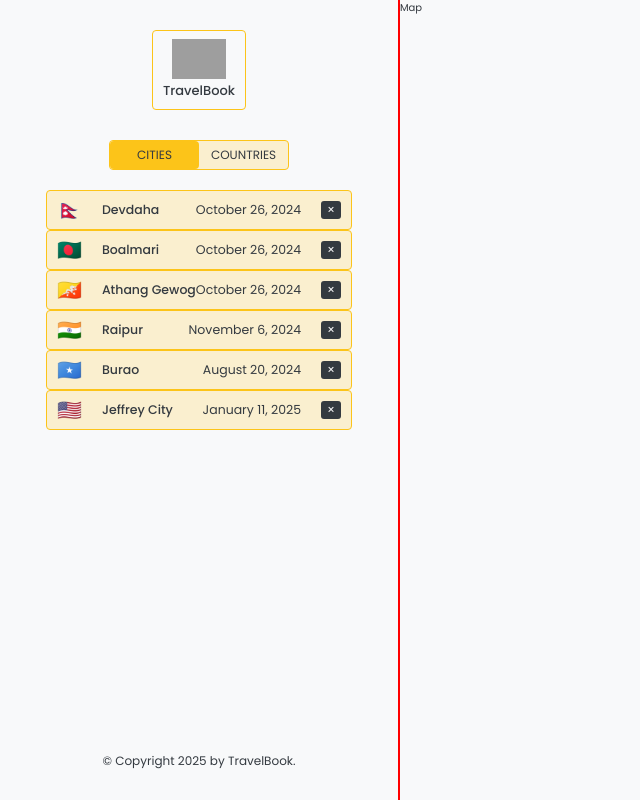
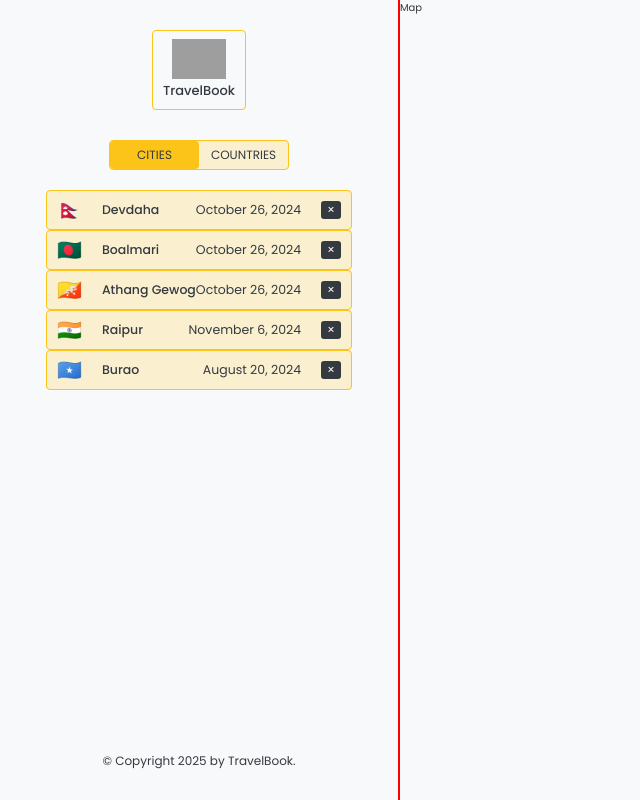
Before and after one commit to Bablubamaniya/react-travel-book-main, a React (Vite) app: page /app/cities in a window 1280 px wide. Shown: the whole page, without its empty margins (0-640 px from the left). Built offline with nearby package versions, Linux system fonts and the light colour scheme; data requests are answered from the project's data file; grey boxes are pictures that could not be loaded; a web font is replaced by a local one.

Commit message:
cityContext done delete city feature done

```diff
--- a/dataBase/db.json
+++ b/dataBase/db.json
@@ -10,7 +10,7 @@
         "lat": "27.60323689456203",
         "lng": "83.55926513671876"
       },
-            "id": 3
+      "id": "3"
     },
     {
       "cityName": "Boalmari",
@@ -22,7 +22,7 @@
         "lat": "23.36242859340884",
         "lng": "89.747314453125"
       },
-            "id": 4
+      "id": "4"
     },
     {
       "cityName": "Athang Gewog",
@@ -34,7 +34,7 @@
         "lat": "27.293689224852407",
         "lng": "90.24169921875001"
       },
-            "id": 7
+      "id": "7"
     },
     {
       "cityName": "Raipur",
@@ -46,7 +46,7 @@
         "lat": "21.23673002019399",
         "lng": "81.63459777832033"
       },
-            "id": 11
+      "id": "11"
     },
     {
       "cityName": "Burao",
@@ -58,19 +58,7 @@
         "lat": "9.060058316542385",
         "lng": "45.97503662109375"
       },
-            "id": 13
-        },
-        {
-            "cityName": "Jeffrey City",
-            "country": "United States of America (the)",
-            "emoji": "🇺🇸",
-            "date": "2025-01-11T05:46:51.036Z",
-            "notes": "This is all about Jeffrey City",
-            "position": {
-                "lat": "42.85456125392396",
-                "lng": "-107.8490063777907"
-            },
-            "id": 14
+      "id": "13"
     }
   ]
 }
--- a/src/App.jsx
+++ b/src/App.jsx
@@ -15,6 +15,7 @@ import {
     RouterProvider,
    Routes,
 } from "react-router";
+import { CitiesProvider } from "./context/CityContext";
 
 const AppRoutesV1 = function () {
     return (
@@ -40,7 +41,7 @@ const AppRoutesV2 = createBrowserRouter([
     { path: "/", element: <HomePage /> },
     { path: "/product", element: <ProductPage /> },
     { path: "/login", element: <LoginPage /> },
-    { path: "/app", element: <AppPage />,
+    { path: "/app", element: <CitiesProvider><AppPage /></CitiesProvider>,
             children:[
               { index: true, element: <Navigate replace to="cities" /> },
               { path: "cities",element: <CityList />},
--- a/src/components/CityItem.jsx
+++ b/src/components/CityItem.jsx
@@ -1,8 +1,10 @@
+import { useCities } from "../context/CityContext";
 import { formatDate } from "../helper";
 import styles from "../styles/cityItem.module.css";
 
 function CityItem({ city }) {
     const { cityName, emoji, date, id, position } = city;
+    const {handleRemoveCity} = useCities();
 
     return (
         <li>
@@ -10,7 +12,7 @@ function CityItem({ city }) {
                 <span className={styles.emoji}>{emoji}</span>
                 <h3 className={styles.cityName}>{cityName}</h3>
                 <time className={styles.time}>{formatDate(date)}</time>
-                <button className={styles.deleteBtn}>&times;</button>
+                <button onClick={()=>handleRemoveCity(id)} className={styles.deleteBtn}>&times;</button>
             </div>
         </li>
     );
--- a/src/components/CityList.jsx
+++ b/src/components/CityList.jsx
@@ -1,85 +1,87 @@
 import CityItem from "./CityItem";
 import styles from "../styles/cityList.module.css";
+import { useCities } from "../context/CityContext";
 
-const tempCities = [
-    {
-        cityName: "Devdaha",
-        country: "Nepal",
-        emoji: "🇳🇵",
-        date: "2024-10-26T04:53:08.130Z",
-        notes: "This is a note about Devdaha",
-        position: {
-            lat: "27.60323689456203",
-            lng: "83.55926513671876",
-        },
-        id: 3,
-    },
-    {
-        cityName: "Boalmari",
-        country: "Bangladesh",
-        emoji: "🇧🇩",
-        date: "2024-10-26T04:53:34.170Z",
-        notes: "This is a note about Boalmari",
-        position: {
-            lat: "23.36242859340884",
-            lng: "89.747314453125",
-        },
-        id: 4,
-    },
-    {
-        cityName: "Athang Gewog",
-        country: "Bhutan",
-        emoji: "🇧🇹",
-        date: "2024-10-26T04:54:54.493Z",
-        notes: "This is a note about Athang Gewog",
-        position: {
-            lat: "27.293689224852407",
-            lng: "90.24169921875001",
-        },
-        id: 7,
-    },
-    {
-        cityName: "Raipur",
-        country: "India",
-        emoji: "🇮🇳",
-        date: "2024-11-06T08:43:16.000Z",
-        notes: "This is all about Raipur",
-        position: {
-            lat: "21.23673002019399",
-            lng: "81.63459777832033",
-        },
-        id: 11,
-    },
-    {
-        cityName: "Burao",
-        country: "Somalia",
-        emoji: "🇸🇴",
-        date: "2024-08-20T16:47:10.000Z",
-        notes: "This is all about Burao, lskjlakjflskj j...",
-        position: {
-            lat: "9.060058316542385",
-            lng: "45.97503662109375",
-        },
-        id: 13,
-    },
-    {
-        cityName: "Jeffrey City",
-        country: "United States of America (the)",
-        emoji: "🇺🇸",
-        date: "2025-01-11T05:46:51.036Z",
-        notes: "This is all about Jeffrey City",
-        position: {
-            lat: "42.85456125392396",
-            lng: "-107.8490063777907",
-        },
-        id: 14,
-    },
-];
+// const tempCities = [
+//     {
+//         cityName: "Devdaha",
+//         country: "Nepal",
+//         emoji: "🇳🇵",
+//         date: "2024-10-26T04:53:08.130Z",
+//         notes: "This is a note about Devdaha",
+//         position: {
+//             lat: "27.60323689456203",
+//             lng: "83.55926513671876",
+//         },
+//         id: 3,
+//     },
+//     {
+//         cityName: "Boalmari",
+//         country: "Bangladesh",
+//         emoji: "🇧🇩",
+//         date: "2024-10-26T04:53:34.170Z",
+//         notes: "This is a note about Boalmari",
+//         position: {
+//             lat: "23.36242859340884",
+//             lng: "89.747314453125",
+//         },
+//         id: 4,
+//     },
+//     {
+//         cityName: "Athang Gewog",
+//         country: "Bhutan",
+//         emoji: "🇧🇹",
+//         date: "2024-10-26T04:54:54.493Z",
+//         notes: "This is a note about Athang Gewog",
+//         position: {
+//             lat: "27.293689224852407",
+//             lng: "90.24169921875001",
+//         },
+//         id: 7,
+//     },
+//     {
+//         cityName: "Raipur",
+//         country: "India",
+//         emoji: "🇮🇳",
+//         date: "2024-11-06T08:43:16.000Z",
+//         notes: "This is all about Raipur",
+//         position: {
+//             lat: "21.23673002019399",
+//             lng: "81.63459777832033",
+//         },
+//         id: 11,
+//     },
+//     {
+//         cityName: "Burao",
+//         country: "Somalia",
+//         emoji: "🇸🇴",
+//         date: "2024-08-20T16:47:10.000Z",
+//         notes: "This is all about Burao, lskjlakjflskj j...",
+//         position: {
+//             lat: "9.060058316542385",
+//             lng: "45.97503662109375",
+//         },
+//         id: 13,
+//     },
+//     {
+//         cityName: "Jeffrey City",
+//         country: "United States of America (the)",
+//         emoji: "🇺🇸",
+//         date: "2025-01-11T05:46:51.036Z",
+//         notes: "This is all about Jeffrey City",
+//         position: {
+//             lat: "42.85456125392396",
+//             lng: "-107.8490063777907",
+//         },
+//         id: 14,
+//     },
+// ];
 
 function CityList() {
+    const {cities} = useCities();
     return (
         <ul className={styles.cityList}>
-            {tempCities.map(function (city) {
+            {cities.map(function (city) {
                 return <CityItem city={city} key={city.id} />;
             })}
         </ul>
--- /dev/null
+++ b/src/context/CityContext.jsx
@@ -0,0 +1,163 @@
+import { createContext, useContext, useEffect, useReducer } from "react";
+import {getCity,getCities,createCity,updateCity, deleteCity} from "../servieces/apiCities"
+
+
+
+const initialState = {
+    cities:[],
+    city:null,
+    loading:false,
+    error:null,
+}
+const reducer = function(cState,action){
+    switch(action.type){
+        case 'cities/load':{
+            const cities = action.payload;
+            return {...cState,cities:cities,loading:false};
+        }
+            case 'city/load':{
+                const city =action.payload;
+                return {...cState,city:city,loading:false};
+            }
+
+            case 'city/update':{
+                const id = action.payload.id;
+                const newCity = action.payload.newCity;
+                return{
+                    ...cState,
+                    cities:cState.cities.map(function(city){
+                        if(city.id==id) return newCity;
+                        else return city;
+                    }),
+                    loading:false,
+                }
+            }
+
+            case 'city/delete':{
+                const id = action.payload;
+                return{
+                    ...cState,
+                    cities:cState.cities.filter(function(city){
+                        if(city.id == id) return false;
+                        else return true;
+                    }),
+                    loading:false,
+                }
+            }
+
+            case 'city/create':{
+                const newCity = action.payload;
+                return{...cState,
+                    cities:[...cState.cities,newCity],
+                    loading:false,
+                }
+            }
+            case 'error':{
+                const error = action.payload;
+                return {...cState,error:error,loading:false};
+            }
+            case 'loading':{
+                return {...cState,loading:false};
+            }
+            default:
+                return new Error(
+                    `no Action found with the neme: '${action.type}'`
+                );
+
+    }
+};
+
+const CitiesContext = createContext();
+
+
+
+const CitiesProvider = function ({ children }) {
+    const [state,dispatch]=useReducer(reducer,initialState);
+    const {cities,city,loading,error}=state;
+
+useEffect(function(){
+    async function loadCities() {
+        try {
+            dispatch({type:"loading"});
+            const data = await getCities();
+            dispatch({type:"cities/load",payload:data});
+
+        } catch (error) {
+            dispatch({type:"error",payload:error.messege});
+
+        }
+
+    }
+    loadCities();
+}, []);
+
+async function handleLoadCity(id) {
+    try {
+        dispatch({type:"loading"});
+        const data = await getCity(id);
+        dispatch({type:"city/load",payload:data});
+
+    } catch (error) {
+        dispatch({type:"error",payload:error.messege});
+
+    }
+
+
+}
+
+async function handleAddCity(newCity) {
+    try {
+        dispatch({type:"loading"});
+        const data = await createCity(newCity);
+        dispatch({ type:"city/create",payload:data});
+
+    } catch (error) {
+
+         dispatch({type:"error",payload:error.messege});
+    }
+
+
+}
+
+async function handleRemoveCity(id) {
+    try {
+        dispatch({ type:"loading"});
+        await deleteCity(id);
+        dispatch({type:"city/delete",payload:id})
+    } catch (error) {
+
+         dispatch({type:"error",payload:error.messege});
+    }
+;
+}
+
+async function handleEditCity(updateCity,id){
+    try {
+        dispatch({type:"loading"});
+        const data = await updateCity(updateCity,id);
+        dispatch({type:"city/update",payload:{id:id,newCity:data}});
+    } catch (error) {
+        dispatch({type:"error",payload:error.messege});
+
+    }
+
+}
+
+
+    const valueObj = { cities:cities,loading:loading,error:error,
+        handleAddCity:handleAddCity,handleEditCity:handleEditCity,handleRemoveCity:handleRemoveCity,handleLoadCity:handleLoadCity,
+     };
+    return (
+        <CitiesContext.Provider value={valueObj}>
+            {children}
+        </CitiesContext.Provider>
+    );
+};
+const useCities = function(){
+    const context = useContext(CitiesContext);
+    if(context==undefined)
+        throw new Error('trying to access context outside the provider');
+    return context;
+};
+
+export {CitiesProvider,useCities};
--- a/src/servieces/apiCities.js
+++ b/src/servieces/apiCities.js
@@ -14,7 +14,7 @@ export async function getCities() {
     return data;
 }
 
-export async function gerCity(id) {
+export async function getCity(id) {
     const resorse = await fetch(`${baseUrl}/cities/${id}`,{
         method: 'GET',
     });
@@ -32,8 +32,8 @@ export async function createCity(newCity) {
     return data;
 }
 
-export async function updateCity(updateCity) {
-    const resorse = await fetch(`${baseUrl}/cities`,{
+export async function updateCity(updateCity,id) {
+    const resorse = await fetch(`${baseUrl}/cities/${id}`,{
         method: 'PATCH',
         headers: {'Content-Type':"application/json"},
         body: updateCity,
```
Lines whose indentation alone changed are shown as unchanged.
